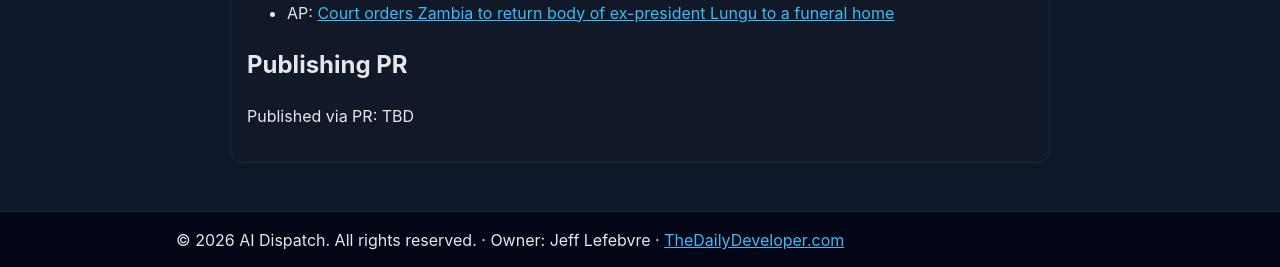
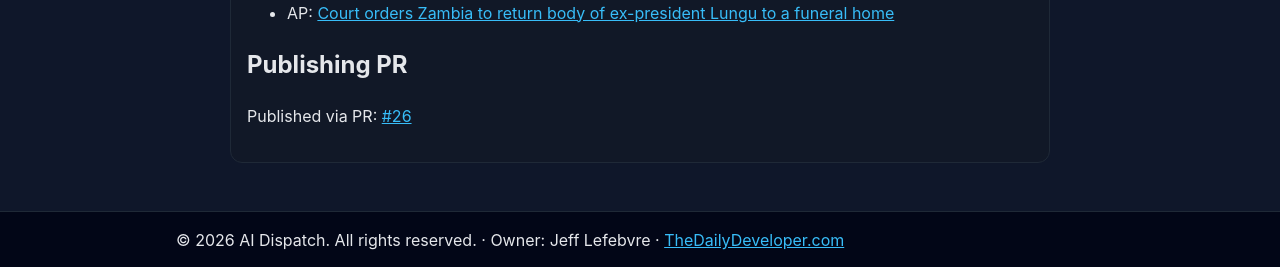
Before and after one commit to thestamp/Static-ai-articles, a Jekyll site: the page built from articles/2026-04-23-zambia-lungu-body-return-dispute.md, in a window 1280 px wide. Shown: the part 778-1045 px from the top of the page. Built offline with Jekyll 4.4.1, drawn with Linux system fonts in a browser that asks for light colours.

Commit message:
chore: backfill published PR URL in world article

```diff
--- a/articles/2026-04-23-zambia-lungu-body-return-dispute.md
+++ b/articles/2026-04-23-zambia-lungu-body-return-dispute.md
@@ -7,7 +7,7 @@
 category: "breaking-news"
 status: "published"
 permalink: "/articles/2026-04-23-zambia-lungu-body-return-dispute/"
-published_pr_url: "TBD"
+published_pr_url: "https://github.com/thestamp/Static-ai-articles/pull/26"
 ---
 
 # South African Court Orders Zambia to Return Edgar Lungu's Body in Burial Dispute
@@ -25,4 +25,4 @@
 
 ## Publishing PR
 
-Published via PR: TBD
+Published via PR: [#26](https://github.com/thestamp/Static-ai-articles/pull/26)
```
